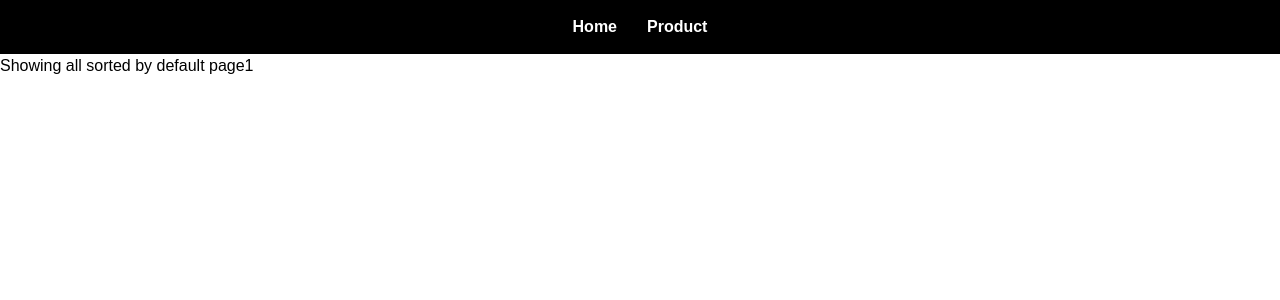
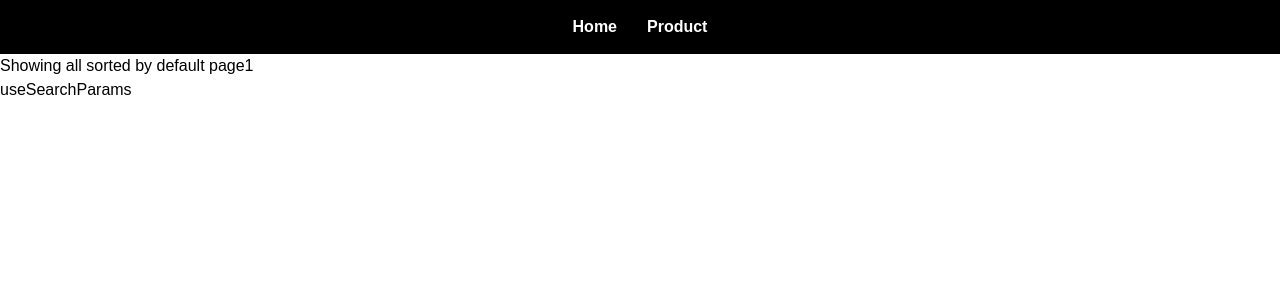
Before and after one commit to FahadAli-Dev/nextjs-app, a Next.js app: page /product in a window 1280 px wide. Shown: the top 300 px of the page. Built offline with nearby package versions, Linux system fonts and the light colour scheme.

Commit message:
searchParams

```diff
--- a/app/product/page.jsx
+++ b/app/product/page.jsx
@@ -1,119 +1,4 @@
-// import Link from "next/link";
-
-// const Product = async ({ searchParams }) => {
-//   const searchParam = await searchParams;
-//   const URL = `https://dummyjson.com/products`;
-//   const response = await fetch(URL);
-//   const data = await response.json();
-//   const finalData = data.products;
-
-//   console.log(finalData);
-//   console.log(searchParam);
-//   return (
-//     <div className="text-center mt-[10px]">
-//       {finalData.map((item, idx) => {
-//         return (
-//           <div key={idx}>
-//             <p></p>
-//           </div>
-//         );
-//       })}
-
-//       {/* <div className="flex gap-[20px] justify-center">
-//         <Link href={"/product?category=shoes&price=100"}>shoes</Link>
-//         <Link href={"/product?category=cloths&price=200"}>cloths</Link>
-//       </div>
-//       <p>category: {searchParam.category}</p>
-//       <p>price: {searchParam.price}</p> */}
-//     </div>
-//   );
-// };
-
-// export default Product;
-
-// "use client";
-
-// import { useRouter, useSearchParams } from "next/navigation";
-// import { useEffect, useState } from "react";
-
-// // Dummy data
-// const allProducts = [
-//   { id: 1, name: "Nike Air Max", category: "shoes", price: 150 },
-//   { id: 2, name: "Puma Runner", category: "shoes", price: 120 },
-//   { id: 3, name: "Levi's Jeans", category: "clothing", price: 95 },
-//   { id: 4, name: "Adidas Hoodie", category: "clothing", price: 80 },
-// ];
-
-// export default function ProductsPage() {
-//   const router = useRouter();
-//   const searchParams = useSearchParams();
-
-//   const [filtered, setFiltered] = useState([]);
-
-//   // Step 1: Get values from searchParams
-//   const category = searchParams.get("category") || "all";
-//   const sort = searchParams.get("sort") || "asc";
-
-//   // Step 2: Filter & Sort Products
-//   useEffect(() => {
-//     let products =
-//       category === "all"
-//         ? allProducts
-//         : allProducts.filter((p) => p.category === category);
-
-//     products.sort((a, b) =>
-//       sort === "desc" ? b.price - a.price : a.price - b.price
-//     );
-
-//     setFiltered(products);
-//   }, [category, sort]);
-
-//   // Step 3: Handle dropdown changes
-//   const updateParam = (key, value) => {
-//     const newParams = new URLSearchParams(searchParams.toString());
-//     newParams.set(key, value);
-//     router.push(`/products?${newParams.toString()}`);
-//   };
-
-//   return (
-//     <div className="p-6 font-sans">
-//       <h1 className="text-2xl font-bold mb-4">🛍️ Product Listing</h1>
-
-//       {/* Step 4: Filters */}
-//       <div className="flex gap-4 mb-6">
-//         <select
-//           defaultValue={category}
-//           onChange={(e) => updateParam("category", e.target.value)}
-//         >
-//           <option value="all">All Categories</option>
-//           <option value="shoes">Shoes</option>
-//           <option value="clothing">Clothing</option>
-//         </select>
-
-//         <select
-//           defaultValue={sort}
-//           onChange={(e) => updateParam("sort", e.target.value)}
-//         >
-//           <option value="asc">Price Low → High</option>
-//           <option value="desc">Price High → Low</option>
-//         </select>
-//       </div>
-
-//       {/* Step 5: Render Filtered Products */}
-//       {filtered.length === 0 ? (
-//         <p>No products found.</p>
-//       ) : (
-//         <ul className="space-y-2">
-//           {filtered.map((product) => (
-//             <li key={product.id}>
-//               <strong>{product.name}</strong> — ${product.price}
-//             </li>
-//           ))}
-//         </ul>
-//       )}
-//     </div>
-//   );
-// }
+import ProductList from "./productlist";
 
 const Product = async ({ searchParams }) => {
   const searchParam = await searchParams;
@@ -122,7 +7,12 @@ const Product = async ({ searchParams }) => {
   const page = searchParam?.page || "1";
 
   console.log(searchParam);
-  return <div>{`Showing ${category} sorted by ${sort} page${page}`}</div>;
+  return (
+    <div>
+      {`Showing ${category} sorted by ${sort} page${page}`}
+      <ProductList />
+    </div>
+  );
 };
 
 export default Product;
--- /dev/null
+++ b/app/product/productlist.jsx
@@ -0,0 +1,17 @@
+"use client";
+
+import { useSearchParams } from "next/navigation";
+
+const ProductList = () => {
+  const searchParam = useSearchParams();
+  const category = searchParam.get("category");
+  const sort = searchParam.get("sort");
+  const page = searchParam.getAll("page");
+
+  console.log(searchParam);
+  console.log(category);
+  console.log(sort);
+  console.log(page);
+  return <div>useSearchParams</div>;
+};
+export default ProductList;
```
